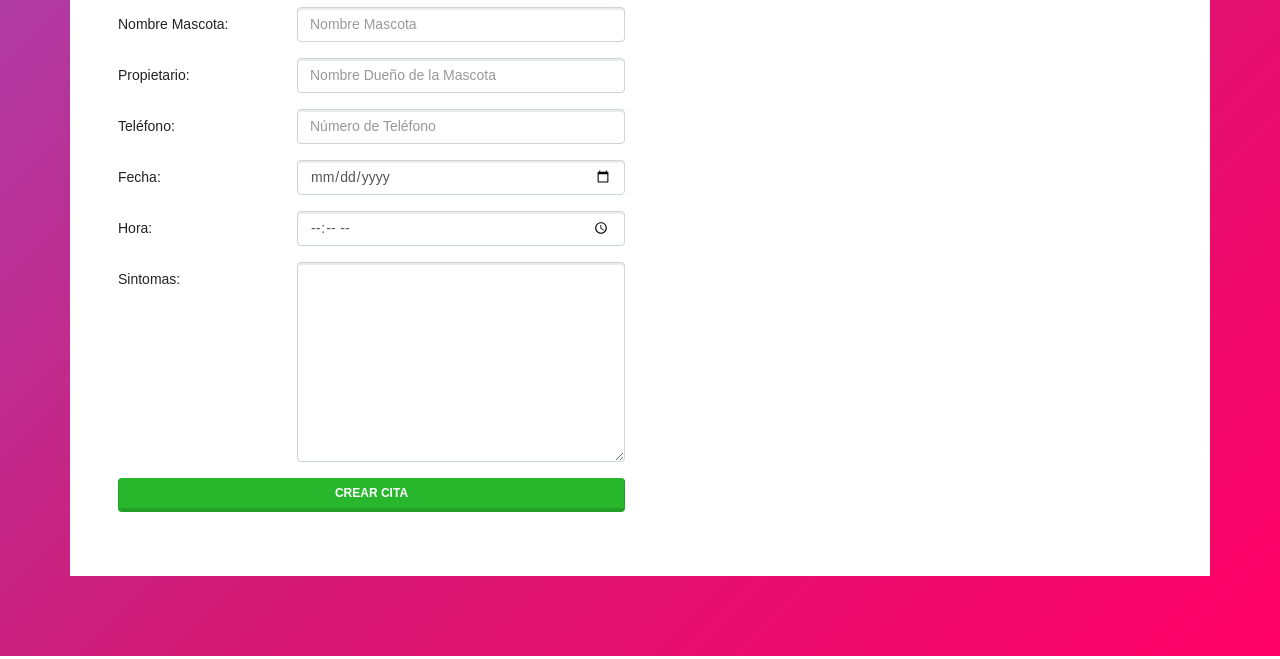
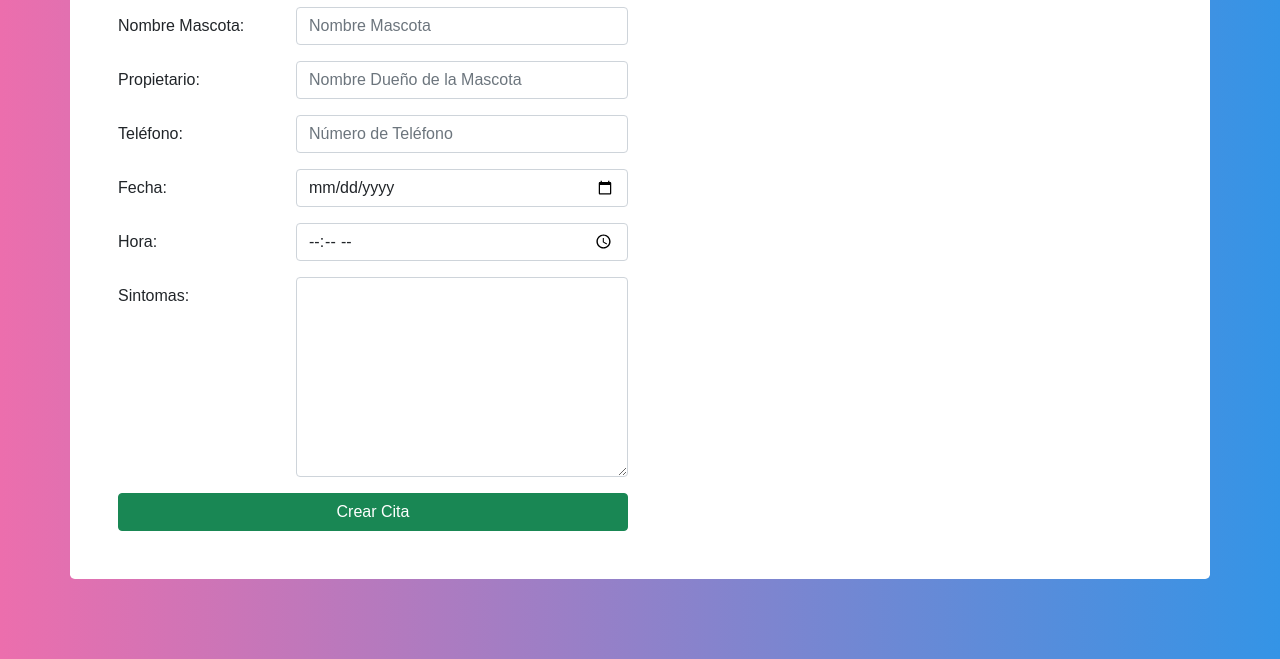
Before and after one commit to vegas29/AdminCitasPWA, a plain HTML site: page index.html in a window 1280 px wide. Shown: the part 255-914 px from the top of the page. Drawn offline with nearby package versions, Linux system fonts and the light colour scheme.

Commit message:
Cambios en la CDN de bootstrap y el gradiente del proyecto

```diff
--- a/css/styles.css
+++ b/css/styles.css
@@ -5,9 +5,15 @@ body {
   margin: 0;
   padding: 0;
   font-family: sans-serif;
-  background-image: linear-gradient(-225deg, #A445B2 0%, #D41872 52%, #FF0066 100%);
   min-height: 100%;
   padding-bottom: 5rem;
+  /*Background Gradient*/
+  background: #3494E6;  /* fallback for old browsers */
+  background: -webkit-linear-gradient(to right, #EC6EAD, #3494E6);  /* Chrome 10-25, Safari 5.1-6 */
+  background: linear-gradient(to right, #EC6EAD, #3494E6); /* W3C, IE 10+/ Edge, Firefox 16+, Chrome 26+, Opera 12+, Safari 7+ */
+
+
+
 }
 .titulo {
   font-weight: bold;
--- a/index.html
+++ b/index.html
@@ -5,49 +5,49 @@
     <meta name="viewport" content="width=device-width, initial-scale=1.0">
     <meta http-equiv="X-UA-Compatible" content="ie=edge">
     <title>Administrador de Pacientes</title>
-    <link rel="stylesheet" href="css/bootstrap.css">
+    <link href="https://cdn.jsdelivr.net/npm/bootstrap@5.0.2/dist/css/bootstrap.min.css" rel="stylesheet" integrity="sha384-EVSTQN3/azprG1Anm3QDgpJLIm9Nao0Yz1ztcQTwFspd3yD65VohhpuuCOmLASjC" crossorigin="anonymous">
     <link rel="stylesheet" href="css/styles.css">
 </head>
 <body>
     <h2 class="text-center my-5 titulo">Administrador de Pacientes de Veterinaria</h2>
-    <div class="container mt-5 p-5">
+    <div class="container mt-5 p-5 rounded-3">
         <div id="contenido" class="row">
             <div class="col-md-6 agregar-cita">
                 <form id="nueva-cita">
                     <legend class="mb-4">Datos del Paciente</legend>
-                    <div class="form-group row">
+                    <div class="form-group row mb-3">
                         <label class="col-sm-4 col-lg-4 col-form-label">Nombre Mascota:</label>
                         <div class="col-sm-8 col-lg-8">
                             <input type="text" id="mascota" name="mascota" class="form-control" placeholder="Nombre Mascota">
                         </div>
                     </div>
-                    <div class="form-group row">
+                    <div class="form-group row mb-3">
                         <label class="col-sm-4 col-lg-4 col-form-label">Propietario:</label>
                         <div class="col-sm-8 col-lg-8">
                             <input type="text" id="propietario" name="propietario" class="form-control"  placeholder="Nombre Dueño de la Mascota">
                         </div>
                     </div>
-                    <div class="form-group row">
+                    <div class="form-group row mb-3">
                         <label class="col-sm-4 col-lg-4 col-form-label">Teléfono:</label>
                         <div class="col-sm-8 col-lg-8">
                             <input type="tel" id="telefono" name="telefono" class="form-control"  placeholder="Número de Teléfono">
                         </div>
                     </div>
-                    <div class="form-group row">
+                    <div class="form-group row mb-3">
                         <label class="col-sm-4 col-lg-4 col-form-label">Fecha:</label>
                         <div class="col-sm-8 col-lg-8">
                             <input type="date" id="fecha" name="fecha" class="form-control">
                         </div>
                     </div>
 
-                    <div class="form-group row">
+                    <div class="form-group row mb-3">
                         <label class="col-sm-4 col-lg-4 col-form-label">Hora:</label>
                         <div class="col-sm-8 col-lg-8">
                             <input type="time" id="hora" name="hora" class="form-control">
                         </div>
                     </div>
 
-                    <div class="form-group row">
+                    <div class="form-group row mb-3">
                         <label class="col-sm-4 col-lg-4 col-form-label">Sintomas:</label>
                         <div class="col-sm-8 col-lg-8">
                             <textarea id="sintomas" name="sintomas" class="form-control"></textarea>
@@ -65,6 +65,7 @@
         </div> <!--.row-->
     </div><!--.container-->
 
+    <script src="https://cdn.jsdelivr.net/npm/bootstrap@5.0.2/dist/js/bootstrap.bundle.min.js" integrity="sha384-MrcW6ZMFYlzcLA8Nl+NtUVF0sA7MsXsP1UyJoMp4YLEuNSfAP+JcXn/tWtIaxVXM" crossorigin="anonymous"></script>
     <script src="js/app.js"></script>
 
 </body>
```
